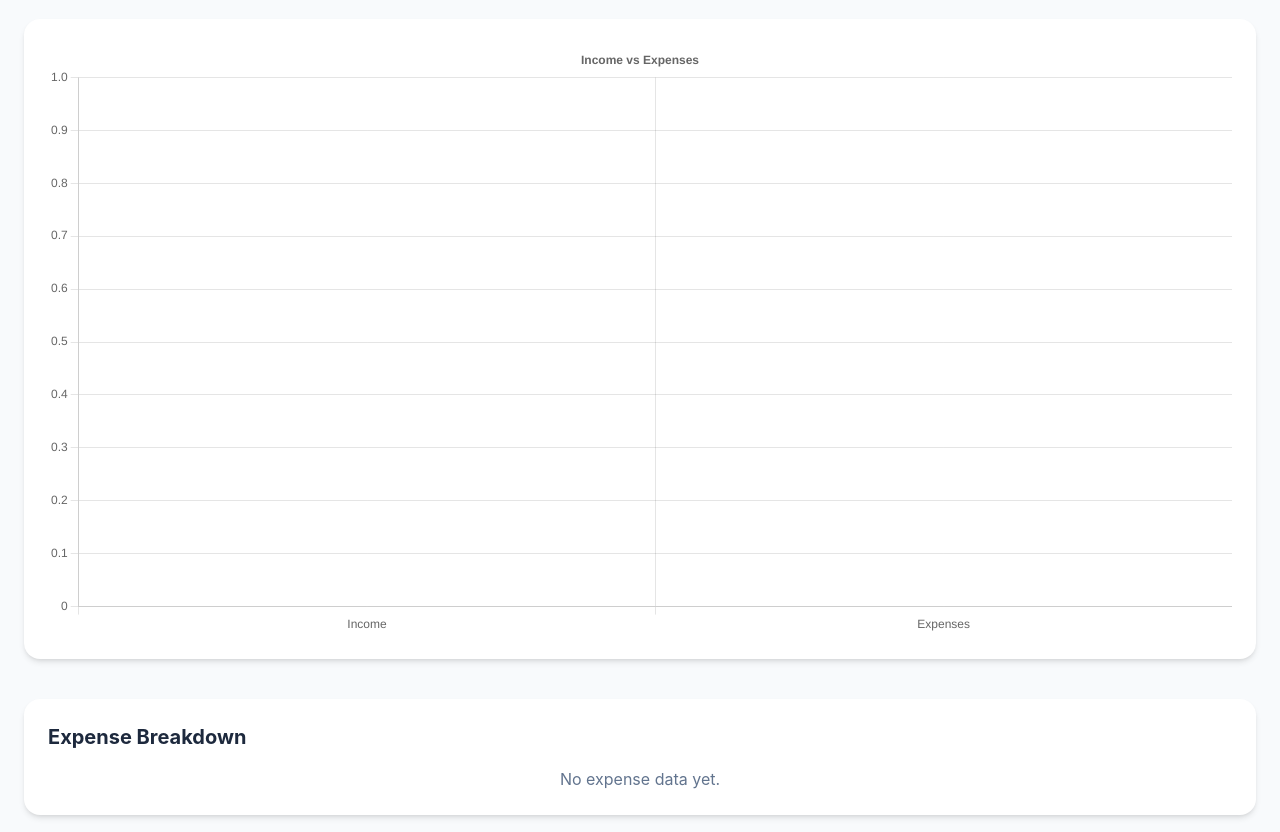
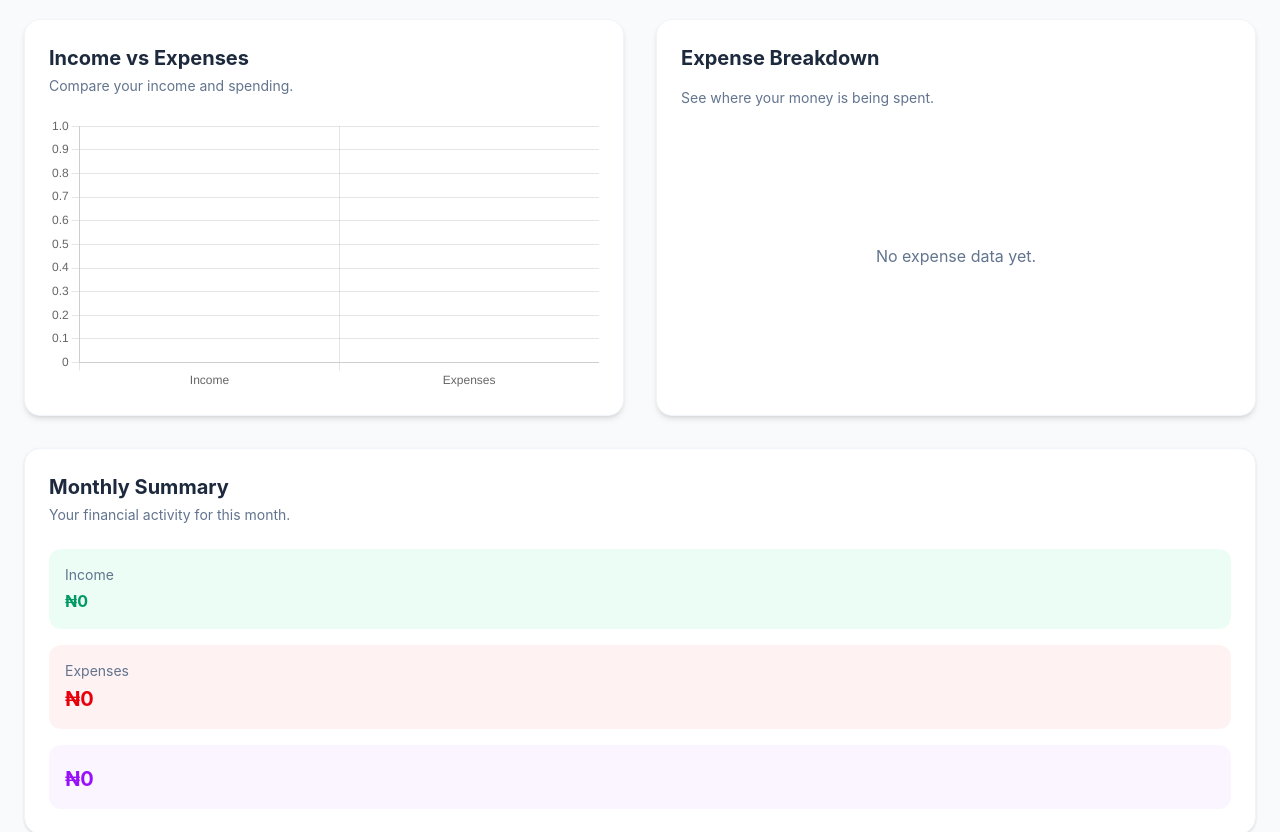
Before and after one commit to sharon5555/Finance-tracker, a React (Vite) app: page / in a window 1280 px wide. Shown: the part 620-1452 px from the top of the page. Built offline with nearby package versions, Linux system fonts and the light colour scheme.

Commit message:
Add monthly financial summary

```diff
--- a/src/components/charts/ExpenseChart.jsx
+++ b/src/components/charts/ExpenseChart.jsx
@@ -77,11 +77,31 @@ function ExpenseChart({ expenses }) {
 
     return (
 
-        <div className="bg-white rounded-2xl shadow-md p-6">
+        /*
+            Expense chart card:
 
-            <h2 className="text-xl font-bold mb-4 text-slate-800">
-                Expense Breakdown
-            </h2>
+            Create a clean dashboard-style container for
+            the expense category chart.
+        */
+
+        <div className="bg-white rounded-2xl border border-slate-100 shadow-md p-6">
+
+            <div className="mb-5">
+
+                <h2 className="text-xl font-bold mb-4 text-slate-800">
+                    Expense Breakdown
+                </h2>
+
+                <p className="text-sm text-slate-500 mt-1">
+                    See where your money is being spent.
+                </p>
+
+            </div>
+
+            {/*
+                Only display the pie chart when expense
+                transactions exist.
+            */}
 
             {
                 expenses.length > 0 ? (
@@ -90,9 +110,20 @@ function ExpenseChart({ expenses }) {
 
                 ) : (
 
-                    <p className="text-slate-500 text-center">
+                    /*
+                        Empty state:
+
+                        Shows a friendly message when the user
+                        has not added an expense.
+                    */
+
+                    <div className="h-64 flex items-center justify-center">
+
+                        <p className="text-slate-500 text-center">
                         No expense data yet.
                     </p>
+
+                    </div>
                 )
             }
         </div>
--- a/src/components/charts/FinanceChart.jsx
+++ b/src/components/charts/FinanceChart.jsx
@@ -80,23 +80,38 @@ function FinanceChart({ income, expenses }) {
 
         plugins: {
 
+            //Hide the default Chart.js legend.
             legend: {
                 display: false
-            },
+            }
 
-            title: {
-
-                display: true,
-
-                text: "Income vs Expenses"
-            }
         }
     };
 
     return (
 
-        <div className="bg-white rounded-2xl shadow-md p-6">
+        /*
+            Finance chart card:
+            Create a clean dashboard-style container around the
+            income vs expenses chart.
+        */
 
+        <div className="bg-white rounded-2xl border border-slate-100 shadow-md p-6">
+
+            {/* Chart heading */}
+            <div className="mb-5">
+
+                <h2 className="text-xl font-bold text-slate-800">
+                    Income vs Expenses
+                </h2>
+
+                <p className="text-sm text-slate-500 mt-1">
+                    Compare your income and spending.
+                </p>
+
+            </div>
+
+            {/* Chart */}
             <Bar
                 data={data}
                 options={options}
--- /dev/null
+++ b/src/components/charts/MonthlySummary.jsx
@@ -0,0 +1,69 @@
+// This component displays a simple summary
+// of the user's current month's finances.
+
+function MonthlySummary({
+
+    income,
+    expenses,
+    savings
+}) {
+
+    return (
+
+        <div className="bg-white rounded-2xl border border-slate-100 shadow-sm p-6">
+
+            {/* Section heading */}
+            <div className="mb-6">
+
+                <h2 className="text-xl font-bold text-slate-800">
+                    Monthly Summary
+                </h2>
+
+                <p className="text-sm text-slate-500 mt-1">
+                    Your financial activity for this month.
+                </p>
+            </div>
+
+            {/* Summary values */}
+            <div className="grid grid-cols-1 sm:grid-col-3 gap-4">
+
+                {/* Monthly Income*/}
+                <div className="bg-emerald-50 rounded-xl p-4">
+
+                    <p className="text-sm text-slate-500">
+                        Income
+                    </p>
+
+                    <p className="text-1l font-bold text-emerald-600 mt-1">
+                        ₦{income.toLocaleString()}
+                    </p>
+                </div>
+
+                {/* Monthly Expenses */}
+                <div className="bg-red-50 rounded-xl p-4">
+
+                    <p className="text-sm text-slate-500">
+
+                        Expenses
+                    </p>
+
+                    <p className="text-xl font-bold text-red-600 mt-1">
+                        ₦{expenses.toLocaleString()}
+                    </p>
+                </div>
+
+                {/* Monthly savings */}
+                <div className="bg-purple-50 rounded-xl p-4">
+
+                    <p className="text-xl font-bold text-purple-600 mt-1">
+                        ₦{savings.toLocaleString()}
+                    </p>
+                </div>
+            </div>
+        </div>
+    );
+
+}
+
+
+export default MonthlySummary;
--- a/src/components/landing/Hero.jsx
+++ b/src/components/landing/Hero.jsx
@@ -21,6 +21,7 @@ import DashboardSummary from "../common/DashboardSummary";
 // Import chart component.
 import FinanceChart from "../charts/FinanceChart";
 import ExpenseChart from "../charts/ExpenseChart";
+import MonthlySummary from "../charts/MonthlySummary";
 
 
 function Hero() {
@@ -359,24 +360,43 @@ function Hero() {
                         Displays a visual comparison
                         between total income and total expenses.
                     */}
-                    <div className="mt-10">
+                    < div className="mt-10 grid grid-cols-1 lg:grid-cols-2 gap-8">
+
+                        {/*
+                            Income vs Expenses🧮 shows how much money came in
+                            compared with how much was spent.
+                        */}
 
                         <FinanceChart
                             income={totalIncome}
                             expenses={totalExpenses}
                         />
 
-                    </div>
 
                     {/*
                         Expense Chart:
 
                         shows where the user's money is being spent by category.
                     */}
-                    <div className="mt-10">
 
                         <ExpenseChart
                             expenses={expenseTransactions}
+                        />
+
+                    </div>
+
+                    {/*
+                        Monthly Summary:
+
+                        Displays the current income,
+                        expenses, and savings totals.
+                    */}
+                    <div className="mt-8">
+
+                        <MonthlySummary
+                            income={totalIncome}
+                            expenses={totalExpenses}
+                            savings={savings}
                         />
 
                     </div>
```
